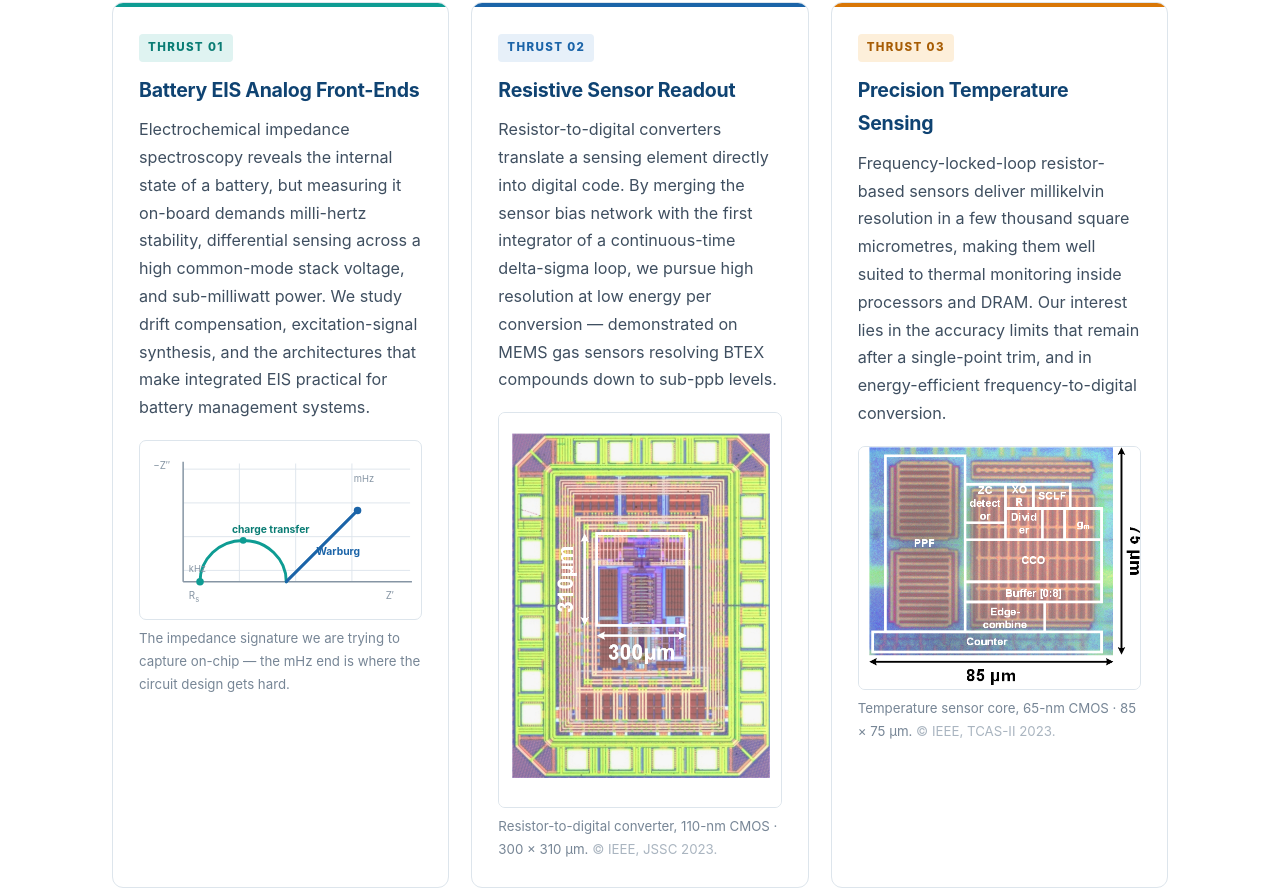
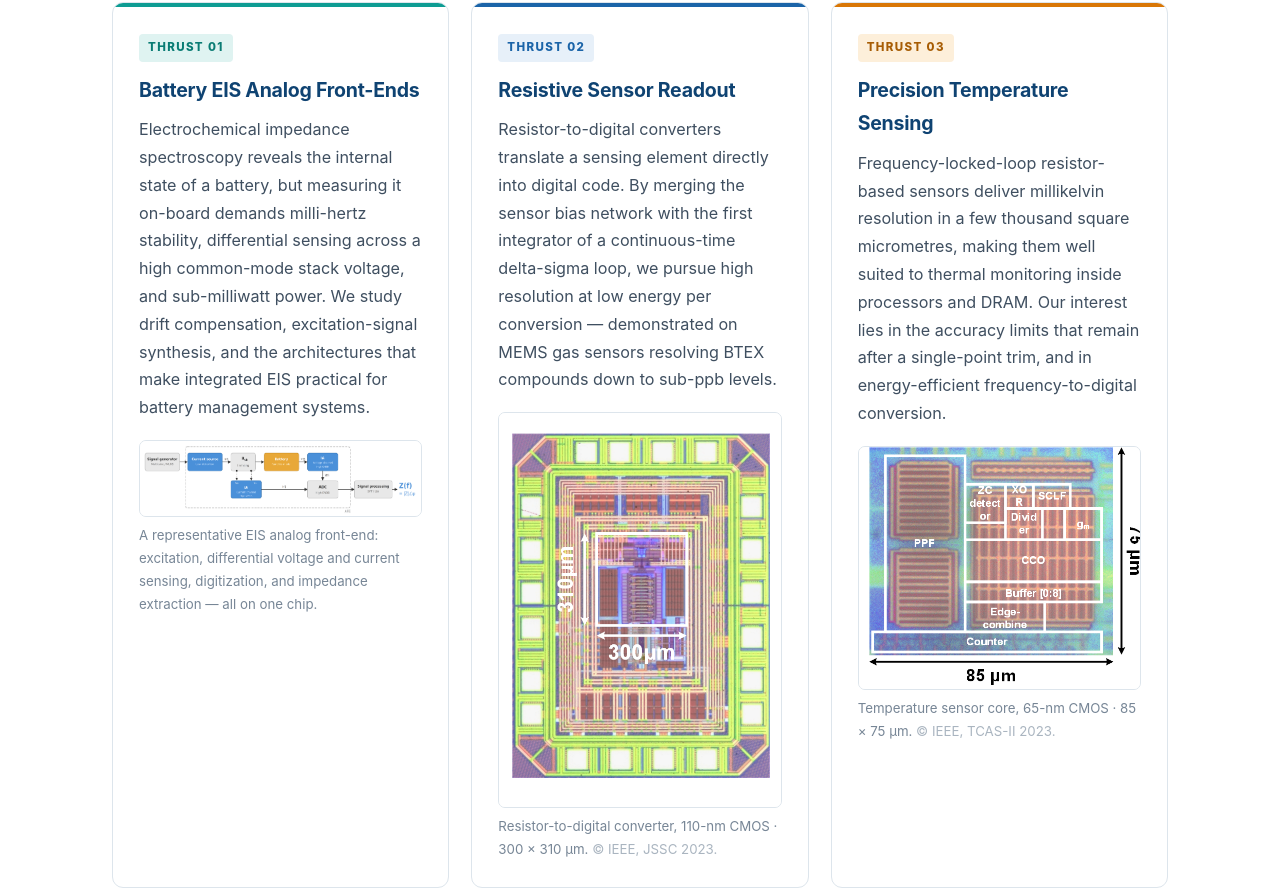
Before and after one commit to Yongtae-Lee/ICSIL, a plain HTML site: page research.html in a window 1280 px wide. Shown: the part 423-1316 px from the top of the page. Drawn offline with Linux system fonts and the light colour scheme.

Commit message:
Add files via upload

```diff
--- a/research.html
+++ b/research.html
@@ -78,30 +78,8 @@
           </p>
         </div>
         <figure>
-          <svg viewBox="0 0 300 190" role="img" aria-label="Nyquist plot of a battery impedance showing a charge-transfer semicircle followed by a 45 degree Warburg tail">
-            <g stroke="#dde5ec" stroke-width="1">
-              <line x1="46" y1="30" x2="288" y2="30"/><line x1="46" y1="66" x2="288" y2="66"/>
-              <line x1="46" y1="102" x2="288" y2="102"/><line x1="46" y1="138" x2="288" y2="138"/>
-              <line x1="106" y1="24" x2="106" y2="150"/><line x1="166" y1="24" x2="166" y2="150"/>
-              <line x1="226" y1="24" x2="226" y2="150"/>
-            </g>
-            <line x1="46" y1="150" x2="290" y2="150" stroke="#8695a4" stroke-width="1.6"/>
-            <line x1="46" y1="150" x2="46" y2="22" stroke="#8695a4" stroke-width="1.6"/>
-            <path d="M64 150 A46 44 0 0 1 156 150" fill="none" stroke="#0e9c93" stroke-width="3.2" stroke-linecap="round"/>
-            <path d="M156 150 L232 74" fill="none" stroke="#1b64a8" stroke-width="3.2" stroke-linecap="round"/>
-            <circle cx="64" cy="150" r="4" fill="#0e9c93"/>
-            <circle cx="110" cy="106" r="3.5" fill="#0e9c93"/>
-            <circle cx="232" cy="74" r="4" fill="#1b64a8"/>
-            <text x="98" y="98" font-size="11" font-weight="700" fill="#0a7c74">charge transfer</text>
-            <text x="188" y="122" font-size="11" font-weight="700" fill="#1b64a8">Warburg</text>
-            <text x="52" y="169" font-size="10.5" fill="#8695a4">R</text>
-            <text x="59" y="172" font-size="8" fill="#8695a4">s</text>
-            <text x="262" y="169" font-size="10.5" fill="#8695a4">Z&#8242;</text>
-            <text x="14" y="30" font-size="10.5" fill="#8695a4">&#8722;Z&#8243;</text>
-            <text x="228" y="44" font-size="10" fill="#8695a4">mHz</text>
-            <text x="52" y="140" font-size="10" fill="#8695a4">kHz</text>
-          </svg>
-          <figcaption>The impedance signature we are trying to capture on-chip &mdash; the mHz end is where the circuit design gets hard.</figcaption>
+          <img src="img/battery.png" alt="Block diagram of a battery EIS analog front-end: a signal generator drives a low-distortion current source through a shunt resistor and the battery; instrumentation amplifiers sense voltage and current, an ADC digitizes them, and signal processing computes the complex impedance Z(f)">
+          <figcaption>A representative EIS analog front-end: excitation, differential voltage and current sensing, digitization, and impedance extraction &mdash; all on one chip.</figcaption>
         </figure>
       </div>
 
```
